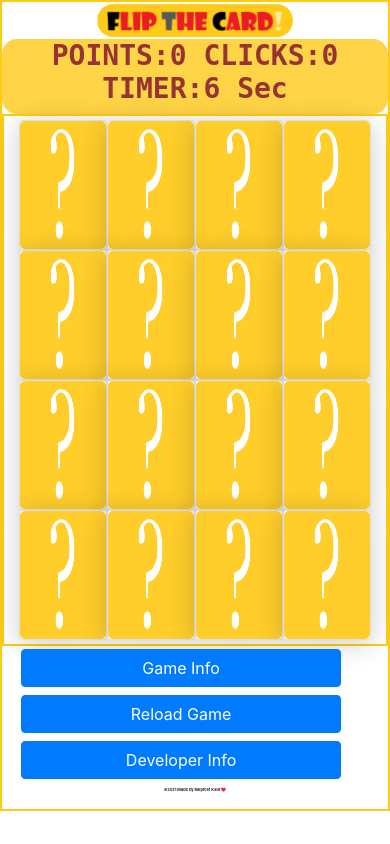
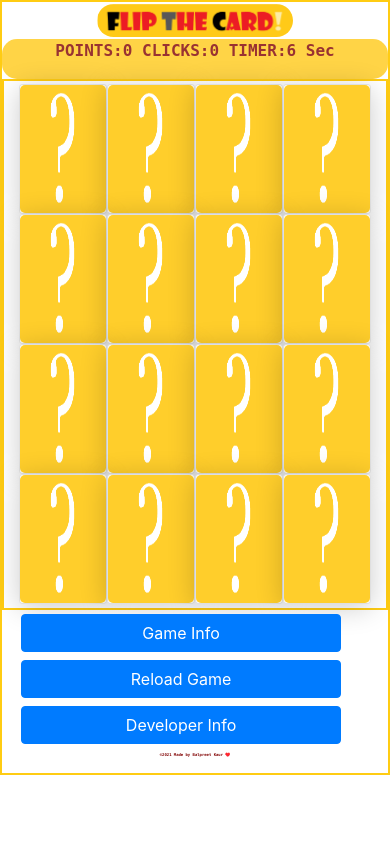
Before and after one commit to binny410/Flip-The-Card, a PHP site: page / in a window 390 px wide. Run offline with PHP 8.4, Linux system fonts and the light colour scheme.

Commit message:
responsive code v1.3

```diff
--- a/css/main.css
+++ b/css/main.css
@@ -22,7 +22,7 @@ body {
 }
 
 /* Designing P tag with stats*/
-h3 {
+p {
     /*    font-size: 2vw;*/
     text-align: center;
     color: maroon;
--- a/index.html
+++ b/index.html
@@ -60,7 +60,7 @@
             <!--            Left Side bar -->
             <div class=" score col-sm-12 col-md-2">
                 <!--  P for Initial stats -->
-                <h3>POINTS:<span id="points">0</span> CLICKS:<span id="click">0</span> TIMER:<span id="time">0 Seconds</span></h3>
+                <p>POINTS:<span id="points">0</span> CLICKS:<span id="click">0</span> TIMER:<span id="time">0 Seconds</span></p>
             </div>
 
             <!--             Middle col with cards -->
```
